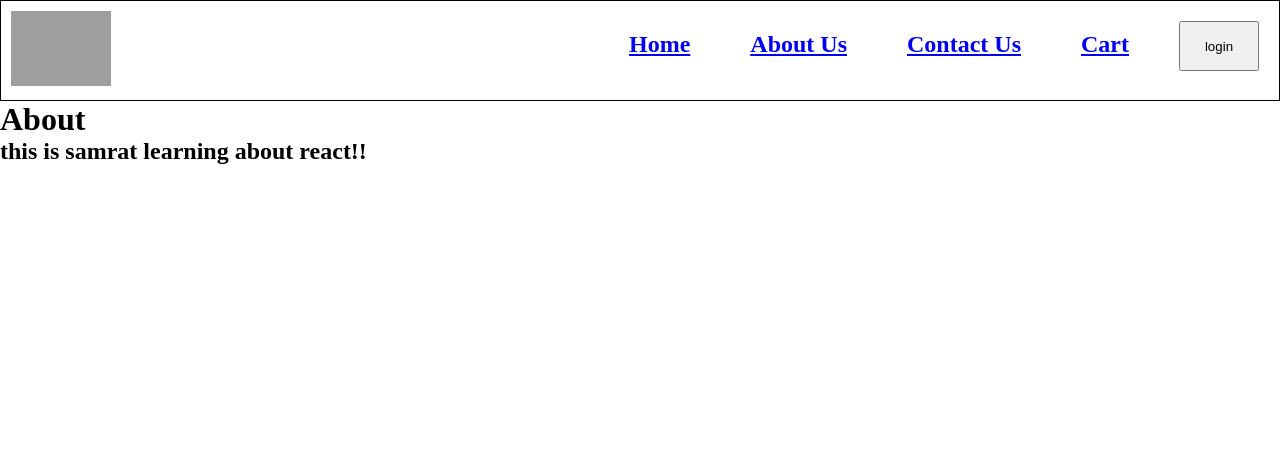
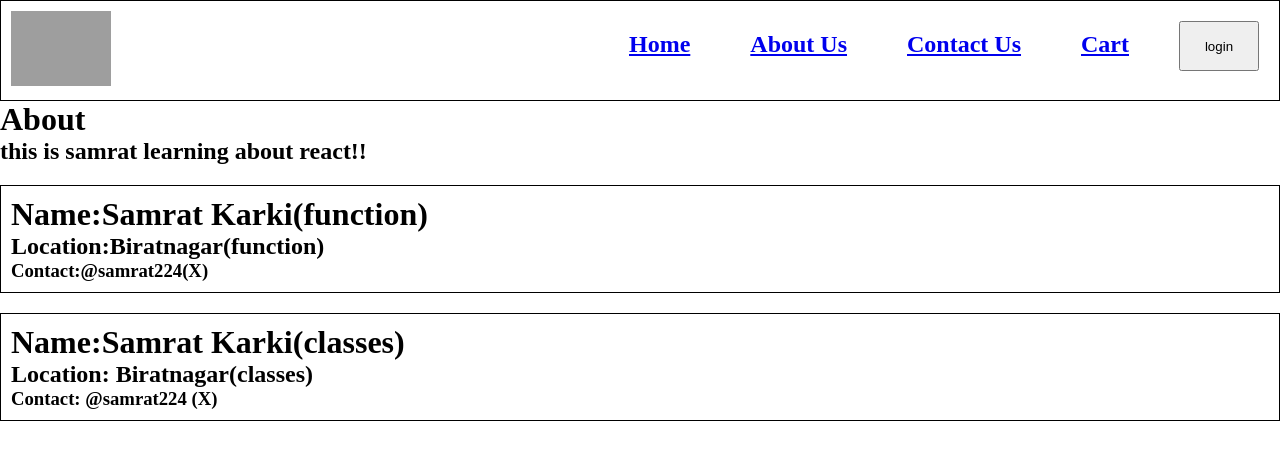
Before and after one commit to ksamrat224/reactVITE, a React (Vite) app: page /about in a window 1280 px wide. Shown: the top 460 px of the page. Built offline with nearby package versions, Linux system fonts and the light colour scheme; grey boxes are pictures that could not be loaded.

Commit message:
class component

```diff
--- a/index.css
+++ b/index.css
@@ -65,3 +65,8 @@
 .search {
     margin: 10px;
 }
+.user-card{
+    margin-top: 20px;
+    padding: 10px;
+    border: 1px solid black;
+}
--- a/src/components/About.jsx
+++ b/src/components/About.jsx
@@ -1,10 +1,14 @@
 import React from "react";
+import User from "./user";
+import UserClass from "./UserClass";
 
 const About =()=> {
 return (
     <div>
         <h1>About</h1>
         <h2>this is samrat learning about react!!</h2>
+        <User name={"Samrat Karki(function)"} location={"Biratnagar(function)"}/>
+        <UserClass name={"Samrat Karki(classes)"} location={"Biratnagar(classes)"}/>
     </div>
 );
 };
--- /dev/null
+++ b/src/components/User.jsx
@@ -0,0 +1,13 @@
+import React from "react";
+
+const User =(props)=> {
+    return (
+     <div className="user-card">
+        <h1>Name:{props.name}</h1>
+        <h2>Location:{props.location}</h2>
+        <h3>Contact:@samrat224(X)</h3>
+
+     </div>
+    );
+};
+export default User;
--- /dev/null
+++ b/src/components/UserClass.jsx
@@ -0,0 +1,19 @@
+import React from "react";
+
+class UserClass extends React.Component {
+    constructor(props) {
+        super(props);
+    }
+  render() {
+    const {name,location}=this.props;
+    return (
+      <div className="user-card">
+        <h1>Name:{name}</h1>
+        <h2>Location: {location}</h2>
+        <h3>Contact: @samrat224 (X)</h3>
+      </div>
+    );
+  }
+}
+
+export default UserClass;
```
